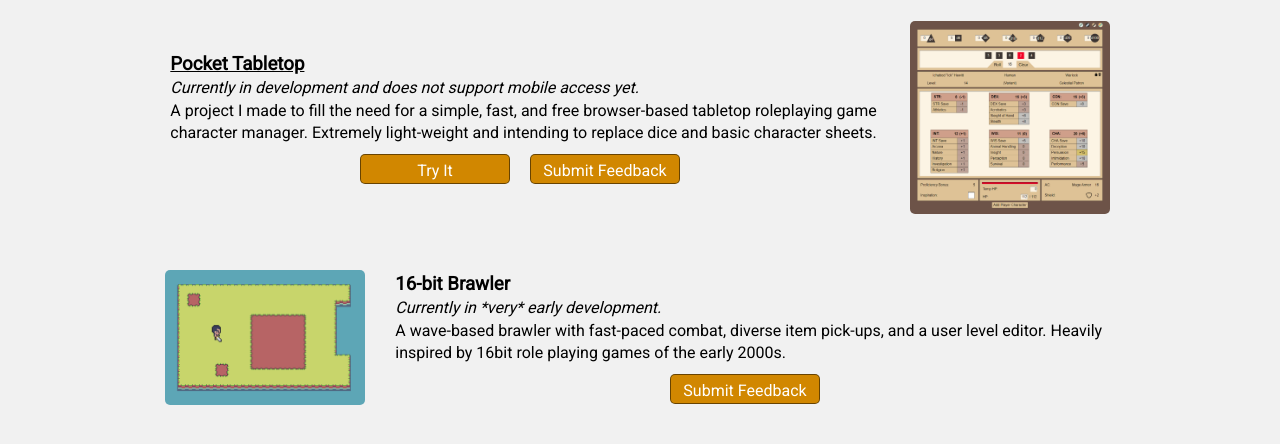
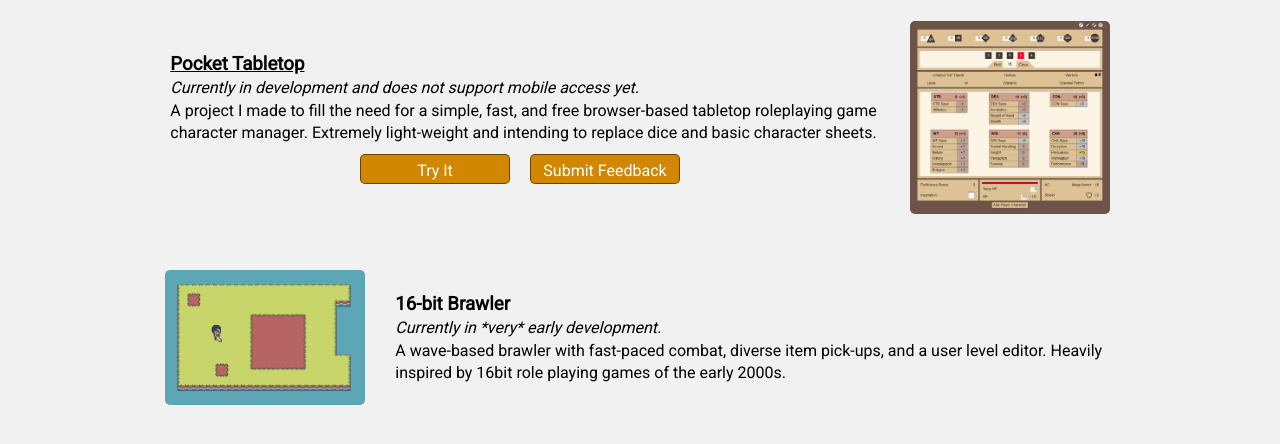
Before and after one commit to SeanTraut/winordicetrying, a plain HTML site: page index.html in a window 1280 px wide. Shown: the part 124-568 px from the top of the page. Drawn offline with Linux system fonts and the light colour scheme.

Commit message:
Removed feedback button for inaccessible projects

```diff
--- a/index.html
+++ b/index.html
@@ -51,7 +51,7 @@
                     <em>Currently in *very* early development.</em>
                     <p>A wave-based brawler with fast-paced combat, diverse item pick-ups, and a user level editor. Heavily inspired by 16bit role playing games of the early 2000s.</p>
                     <cta>
-                        <a class = "button feedback" href = "">Submit Feedback</a>
+                        <!-- <a class = "button feedback" href = "">Submit Feedback</a> -->
                     </cta>
                 </blurb>
             </project>
```
